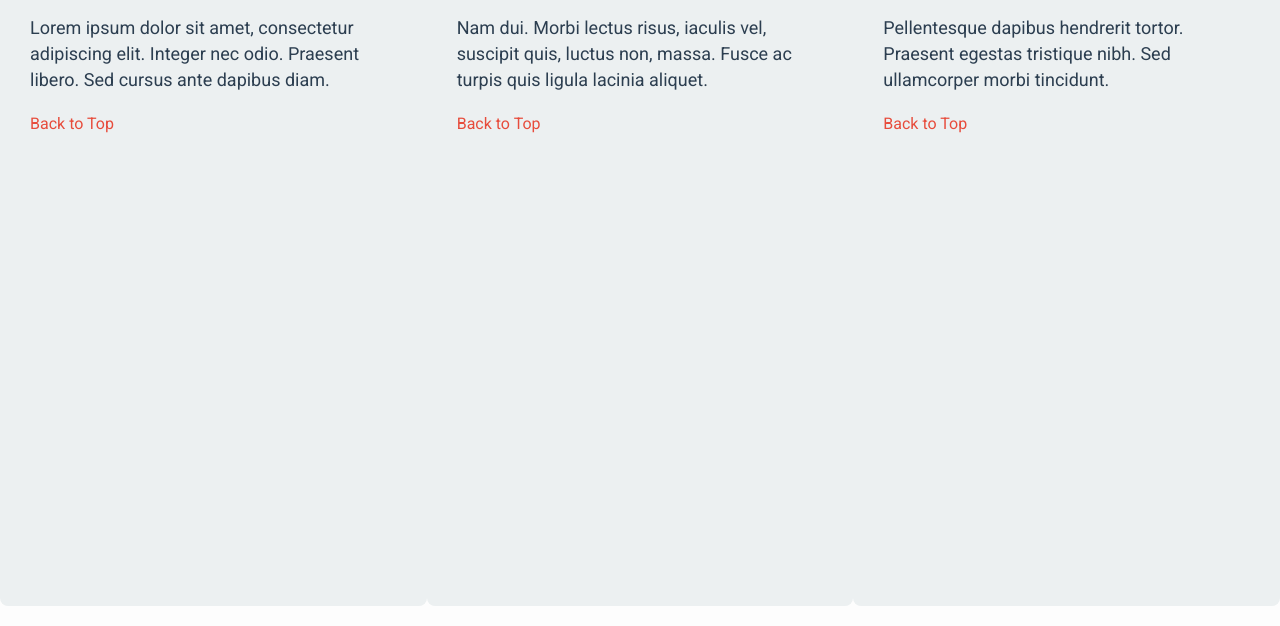
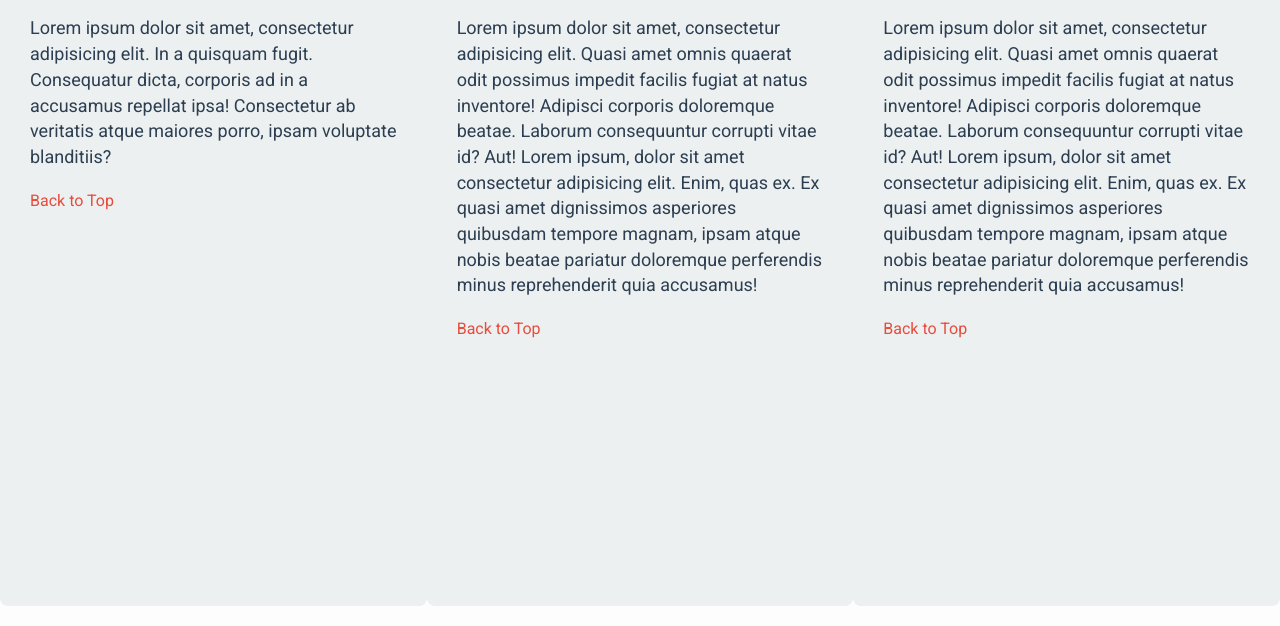
Before and after one commit to Vishwa9898/Vishwa9898.github.io, a plain HTML site: page Module3-solution/index.html in a window 1280 px wide. Shown: the part 281-907 px from the top of the page. Drawn offline with nearby package versions, Linux system fonts and the light colour scheme.

Commit message:
Update index.html

```diff
--- a/Module3-solution/index.html
+++ b/Module3-solution/index.html
@@ -51,21 +51,25 @@
     <!-- Chicken Section -->
     <div class="col-xs-12 col-sm-6 col-md-4 section" id="chicken-section">
       <h3 class="text-center">Chicken</h3>
-      <p>Lorem ipsum dolor sit amet, consectetur adipiscing elit. Integer nec odio. Praesent libero. Sed cursus ante dapibus diam.</p>
+      <p>Lorem ipsum dolor sit amet, consectetur adipisicing elit. In a quisquam fugit. Consequatur dicta, corporis ad in a accusamus repellat ipsa! Consectetur ab veritatis atque maiores porro, ipsam voluptate blanditiis?</p>
       <a href="#menu-heading" class="back-to-top">Back to Top</a>
     </div>
 
     <!-- Beef Section -->
     <div class="col-xs-12 col-sm-6 col-md-4 section" id="beef-section">
       <h3 class="text-center">Beef</h3>
-      <p>Nam dui. Morbi lectus risus, iaculis vel, suscipit quis, luctus non, massa. Fusce ac turpis quis ligula lacinia aliquet.</p>
+      <p>Lorem ipsum dolor sit amet, consectetur adipisicing elit. Quasi amet omnis
+                quaerat odit possimus impedit facilis fugiat at natus inventore! Adipisci
+                corporis doloremque beatae. Laborum consequuntur corrupti vitae id? Aut! Lorem ipsum, dolor sit amet consectetur adipisicing elit. Enim, quas ex. Ex quasi amet dignissimos asperiores quibusdam tempore magnam, ipsam atque nobis beatae pariatur doloremque perferendis minus reprehenderit quia accusamus!</p>
       <a href="#menu-heading" class="back-to-top">Back to Top</a>
     </div>
 
     <!-- Sushi Section -->
     <div class="col-xs-12 col-sm-12 col-md-4 section" id="sushi-section">
       <h3 class="text-center">Sushi</h3>
-      <p>Pellentesque dapibus hendrerit tortor. Praesent egestas tristique nibh. Sed ullamcorper morbi tincidunt.</p>
+      <p>Lorem ipsum dolor sit amet, consectetur adipisicing elit. Quasi amet omnis
+                quaerat odit possimus impedit facilis fugiat at natus inventore! Adipisci
+                corporis doloremque beatae. Laborum consequuntur corrupti vitae id? Aut! Lorem ipsum, dolor sit amet consectetur adipisicing elit. Enim, quas ex. Ex quasi amet dignissimos asperiores quibusdam tempore magnam, ipsam atque nobis beatae pariatur doloremque perferendis minus reprehenderit quia accusamus!</p>
       <a href="#menu-heading" class="back-to-top">Back to Top</a>
     </div>
   </div>
```
